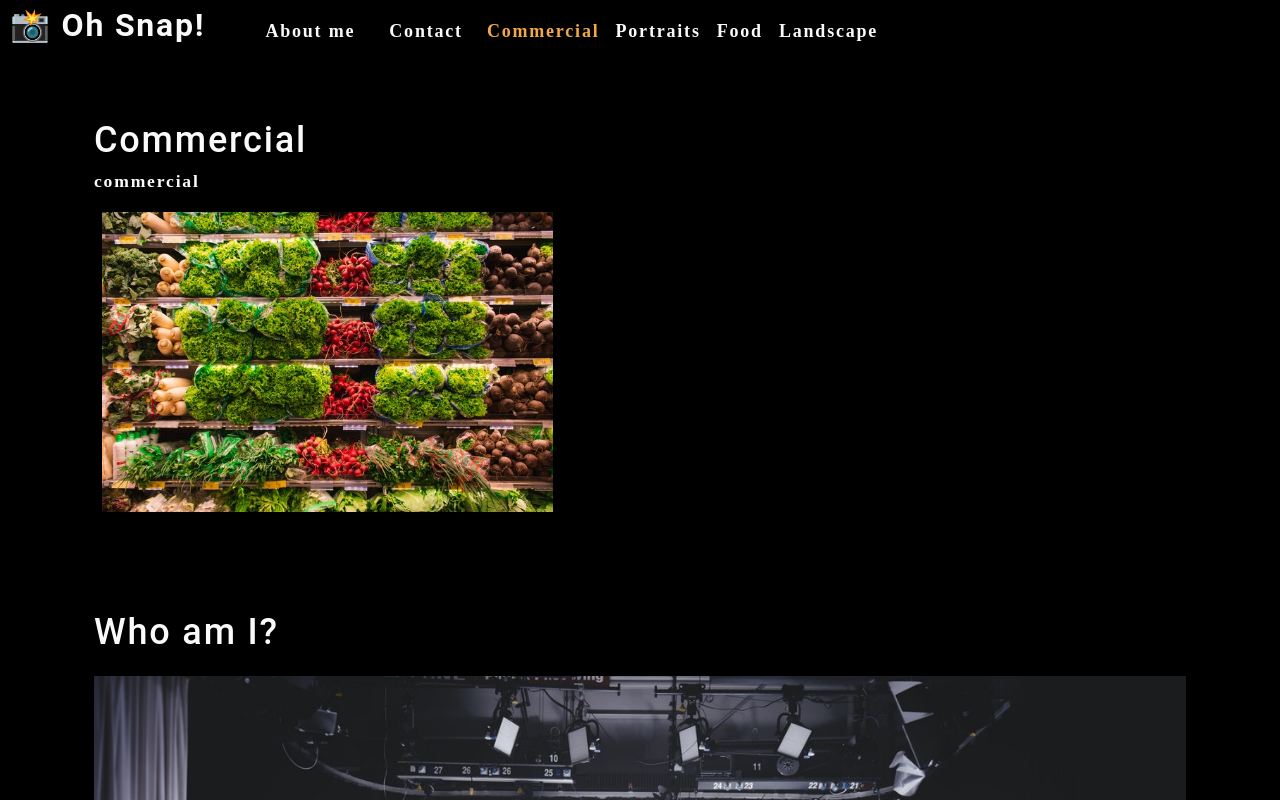
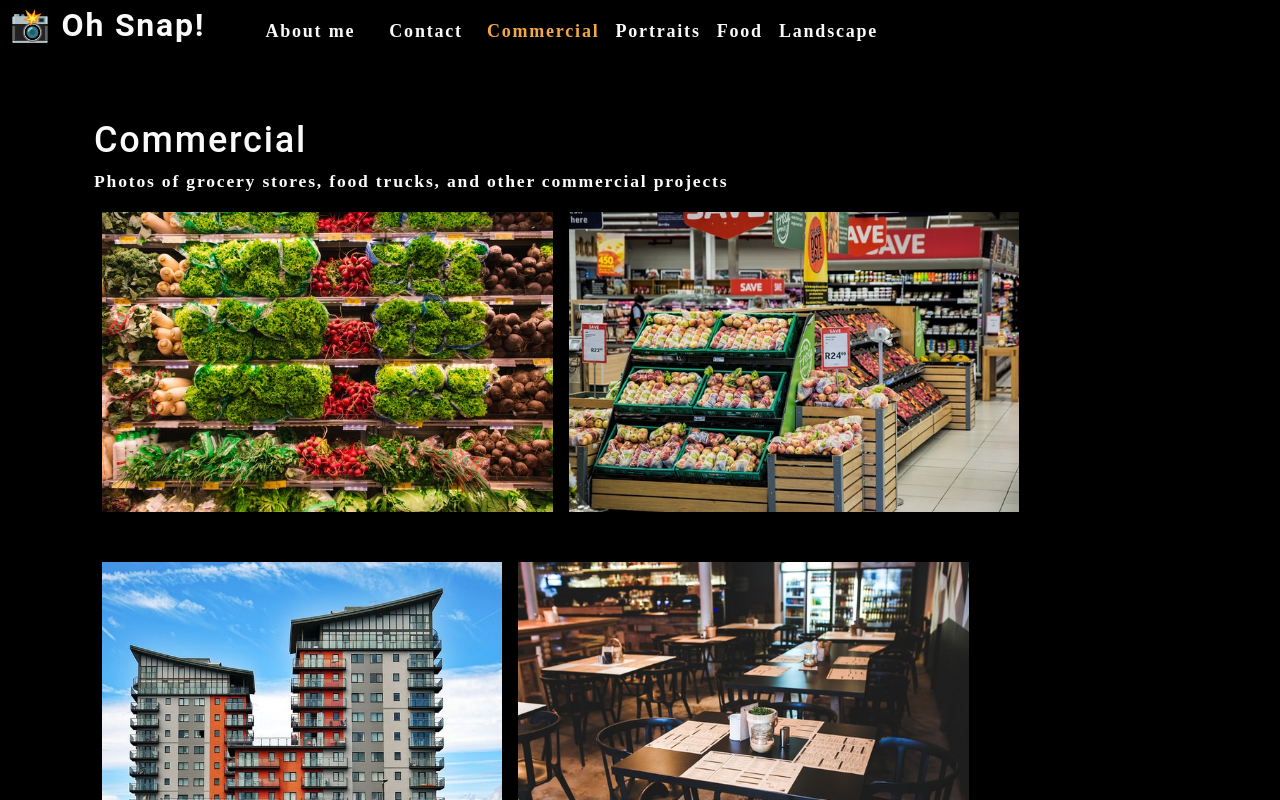
Before and after one commit to savbennett8/photo-port, a React (Create React App) app: page / in a window 1280 px wide. Shown: the top 800 px of the page. Built offline with nearby package versions, Linux system fonts and the light colour scheme.

Commit message:
implement PhotoList componenet

```diff
--- a/src/App.js
+++ b/src/App.js
@@ -25,7 +25,7 @@
         currentCategory={currentCategory}
       ></Nav>
       <main>
-        <Gallery></Gallery>
+        <Gallery currentCategory={currentCategory}></Gallery>
         <About></About>
       </main>
     </div>
--- a/src/components/Gallery/index.js
+++ b/src/components/Gallery/index.js
@@ -1,24 +1,14 @@
 import React from "react";
+import PhotoList from "../PhotoList";
 import { capitalizeFirstLetter } from '../../utils/helpers';
-import photo from "../../assets/small/commercial/0.jpg";
 
-function Gallery(props) {
-    const currentCategory = {
-        name: "commercial",
-        description:
-            "Photos of grocery stores, food trucks, and other commercial projects."
-    };
+function Gallery({ currentCategory }) {
+    const { name, description } = currentCategory;
     return (
         <section>
-            <h1>{capitalizeFirstLetter(currentCategory.name)}</h1>
-            <p>{currentCategory.name}</p>
-            <div>
-                <img
-                    src={photo}
-                    alt="Commercial Example"
-                    className="img-thumbnail mx-1"
-                />
-            </div>
+            <h1 data-testid="h1tag">{capitalizeFirstLetter(name)}</h1>
+            <p>{description}</p>
+            <PhotoList category={currentCategory.name} />
         </section>
     );
 }
--- /dev/null
+++ b/src/components/PhotoList/index.js
@@ -0,0 +1,123 @@
+import React, { useState } from "react";
+// import Modal from "../Modal";
+
+function PhotoList({ category }) {
+    const [photos] = useState([
+        {
+            name: 'Grocery aisle',
+            category: 'commercial',
+            description: 'Lorem ipsum dolor sit amet, consectetur adipiscing elit. Nunc ultricie',
+        },
+        {
+            name: 'Grocery booth',
+            category: 'commercial',
+            description: 'Lorem ipsum dolor sit amet, consectetur adipiscing elit. Nunc ultricie',
+        },
+        {
+            name: 'Building exterior',
+            category: 'commercial',
+            description: 'Lorem ipsum dolor sit amet, consectetur adipiscing elit. Nunc ultricie',
+        },
+        {
+            name: 'Restaurant table',
+            category: 'commercial',
+            description: 'Lorem ipsum dolor sit amet, consectetur adipiscing elit. Nunc ultricie',
+        },
+        {
+            name: 'Cafe interior',
+            category: 'commercial',
+            description: 'Lorem ipsum dolor sit amet, consectetur adipiscing elit. Nunc ultricie',
+        },
+        {
+            name: 'Cat green eyes',
+            category: 'portraits',
+            description: 'Lorem ipsum dolor sit amet, consectetur adipiscing elit. Nunc ultricie',
+        },
+        {
+            name: 'Green parrot',
+            category: 'portraits',
+            description: 'Lorem ipsum dolor sit amet, consectetur adipiscing elit. Nunc ultricie',
+        },
+        {
+            name: 'Yellow macaw',
+            category: 'portraits',
+            description: 'Lorem ipsum dolor sit amet, consectetur adipiscing elit. Nunc ultricie',
+        },
+        {
+            name: 'Pug smile',
+            category: 'portraits',
+            description: 'Lorem ipsum dolor sit amet, consectetur adipiscing elit. Nunc ultricie',
+        },
+        {
+            name: 'Pancakes',
+            category: 'food',
+            description: 'Lorem ipsum dolor sit amet, consectetur adipiscing elit. Nunc ultricie',
+        },
+        {
+            name: 'Burrito',
+            category: 'food',
+            description: 'Lorem ipsum dolor sit amet, consectetur adipiscing elit. Nunc ultricie',
+        },
+        {
+            name: 'Scallop pasta',
+            category: 'food',
+            description: 'Lorem ipsum dolor sit amet, consectetur adipiscing elit. Nunc ultricie',
+        },
+        {
+            name: 'Burger',
+            category: 'food',
+            description: 'Lorem ipsum dolor sit amet, consectetur adipiscing elit. Nunc ultricie',
+        },
+        {
+            name: 'Fruit bowl',
+            category: 'food',
+            description: 'Lorem ipsum dolor sit amet, consectetur adipiscing elit. Nunc ultricie',
+        },
+        {
+            name: 'Green river',
+            category: 'landscape',
+            description: 'Lorem ipsum dolor sit amet, consectetur adipiscing elit. Nunc ultricie',
+        },
+        {
+            name: 'Docks',
+            category: 'landscape',
+            description: 'Lorem ipsum dolor sit amet, consectetur adipiscing elit. Nunc ultricie',
+        },
+        {
+            name: 'Panoramic village by sea',
+            category: 'landscape',
+            description: 'Lorem ipsum dolor sit amet, consectetur adipiscing elit. Nunc ultricie',
+        },
+        {
+            name: 'Domestic landscape',
+            category: 'landscape',
+            description: 'Lorem ipsum dolor sit amet, consectetur adipiscing elit. Nunc ultricie',
+        },
+        {
+            name: 'Park bench',
+            category: 'landscape',
+            description: 'Lorem ipsum dolor sit amet, consectetur adipiscing elit. Nunc ultricie',
+        },
+    ]);
+
+    const currentPhotos = photos.filter((photo) => photo.category === category);
+
+    return (
+        <div>
+            <div className="flex-row">
+                {currentPhotos.map((image, i) => (
+                    <>
+                        <img
+                            src={require(`../../assets/small/${category}/${i}.jpg`).default}
+                            alt={image.name}
+                            className="img-thumbnail mx-1"
+                            key={image.name}
+                        />
+                    </>
+                ))}
+            </div>
+        </div>
+    );
+}
+
+export default PhotoList;
```
